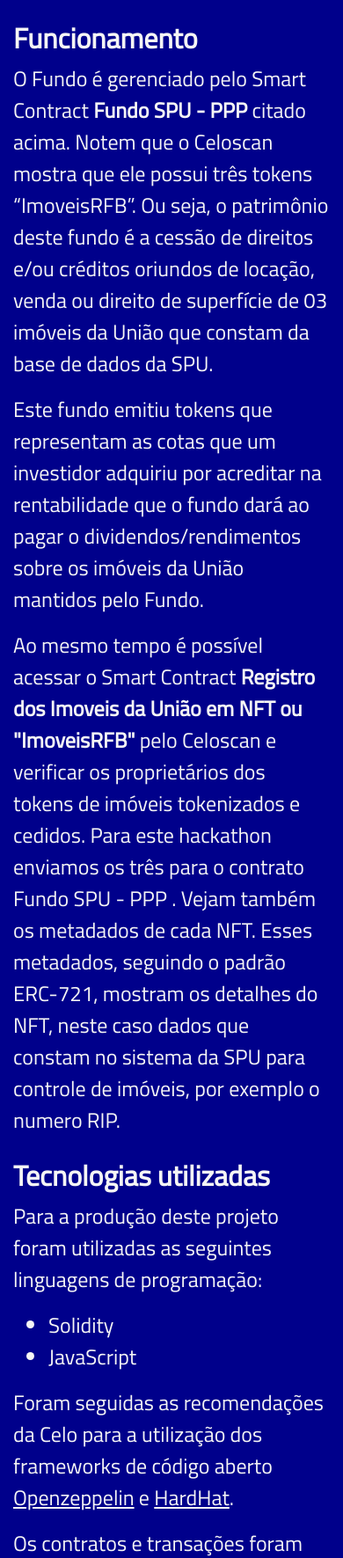
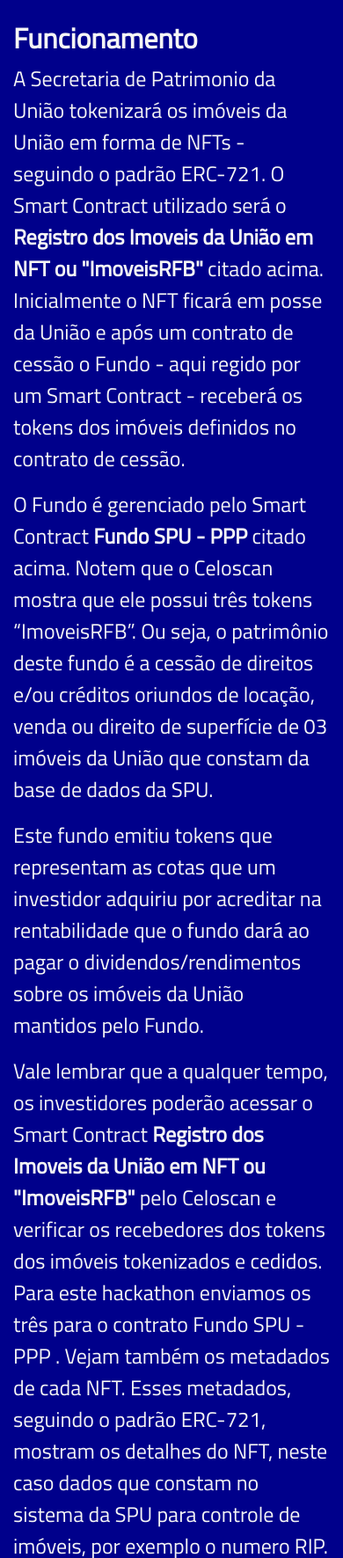
Before and after one commit to jeffprestes/tokensfederais, a website: page index.html in a window 390 px wide. Shown: the part 4660-6431 px from the top of the page at 88% size. Drawn offline with nearby package versions, Linux system fonts and the light colour scheme.

Commit message:
inclusao de paragrafo explicando tokenizacao imobiliaria via NFT

```diff
--- a/index.html
+++ b/index.html
@@ -176,6 +176,11 @@
       <h3>Funcionamento</h3>
       <div>
         <p>
+          A Secretaria de Patrimonio da União tokenizará os imóveis da União em forma de NFTs - seguindo o padrão ERC-721. O Smart Contract utilizado será o
+          <strong>Registro dos Imoveis da União em NFT ou "ImoveisRFB"</strong> citado acima. Inicialmente o NFT ficará em posse da União e após um contrato de
+          cessão o Fundo - aqui regido por um Smart Contract - receberá os tokens dos imóveis definidos no contrato de cessão.
+        </p>
+        <p>
           O Fundo é gerenciado pelo Smart Contract <strong>Fundo SPU - PPP</strong> citado acima. Notem que o Celoscan mostra que ele possui três tokens
           “ImoveisRFB”. Ou seja, o patrimônio deste fundo é a cessão de direitos e/ou créditos oriundos de locação, venda ou direito de superfície de 03 imóveis
           da União que constam da base de dados da SPU.
@@ -185,10 +190,10 @@
           dividendos/rendimentos sobre os imóveis da União mantidos pelo Fundo.
         </p>
         <p>
-          Ao mesmo tempo é possível acessar o Smart Contract <strong>Registro dos Imoveis da União em NFT ou "ImoveisRFB"</strong> pelo Celoscan e verificar os
-          proprietários dos tokens de imóveis tokenizados e cedidos. Para este hackathon enviamos os três para o contrato Fundo SPU - PPP . Vejam também os
-          metadados de cada NFT. Esses metadados, seguindo o padrão ERC-721, mostram os detalhes do NFT, neste caso dados que constam no sistema da SPU para
-          controle de imóveis, por exemplo o numero RIP.
+          Vale lembrar que a qualquer tempo, os investidores poderão acessar o Smart Contract
+          <strong>Registro dos Imoveis da União em NFT ou "ImoveisRFB"</strong> pelo Celoscan e verificar os recebedores dos tokens dos imóveis tokenizados e
+          cedidos. Para este hackathon enviamos os três para o contrato Fundo SPU - PPP . Vejam também os metadados de cada NFT. Esses metadados, seguindo o
+          padrão ERC-721, mostram os detalhes do NFT, neste caso dados que constam no sistema da SPU para controle de imóveis, por exemplo o numero RIP.
         </p>
       </div>
       <h3>Tecnologias utilizadas</h3>
```
